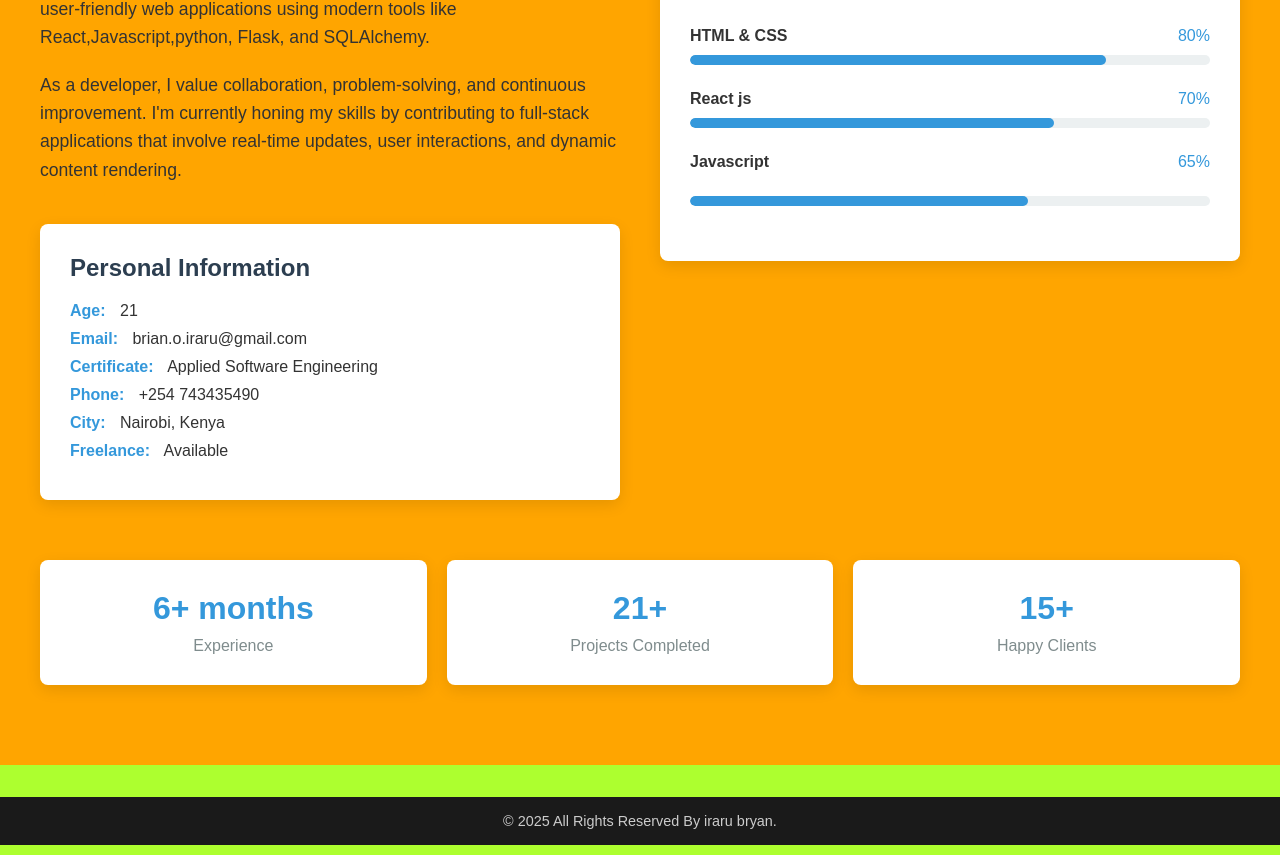
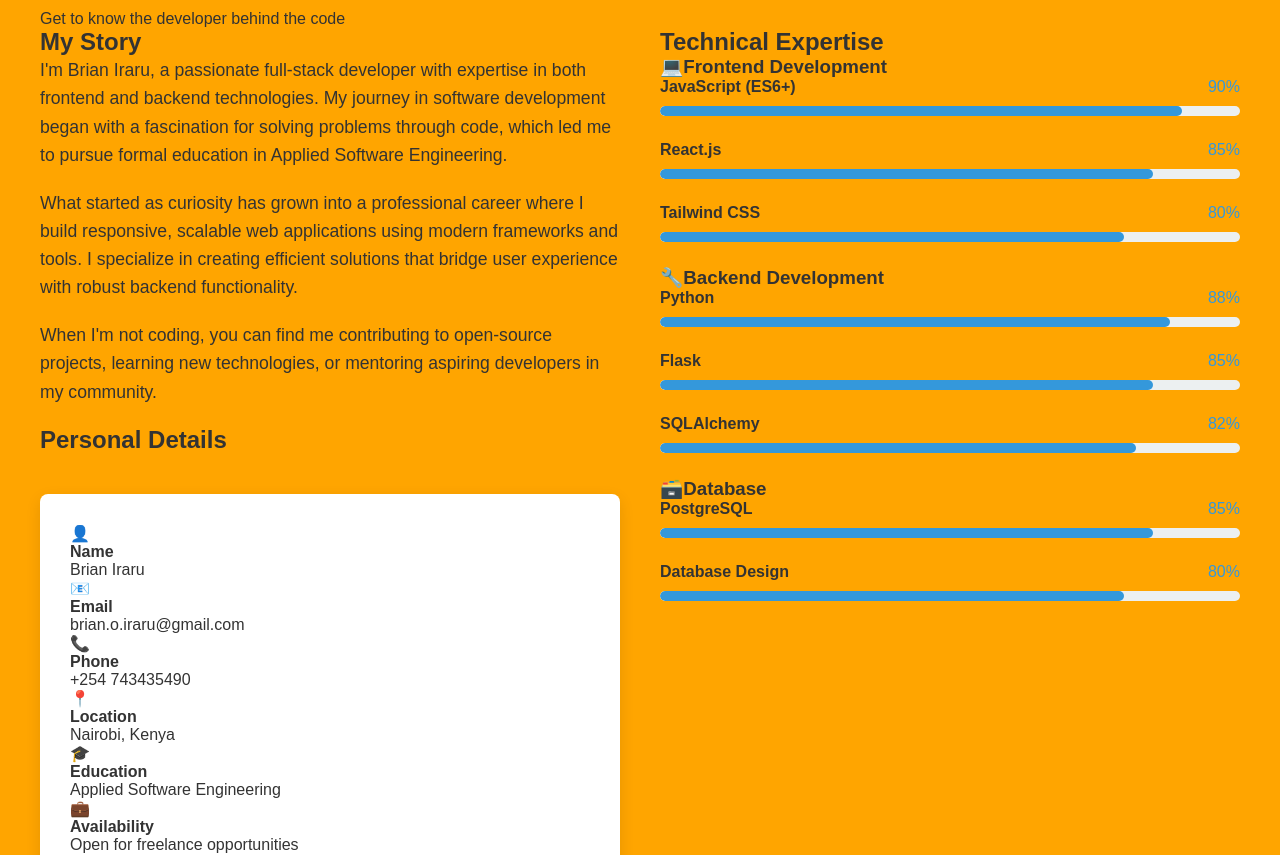
Before and after one commit to irarubrian/portfolio, a React (Vite) app: page /about in a window 1280 px wide. Shown: the part 327-1182 px from the top of the page. Built offline with nearby package versions, Linux system fonts and the light colour scheme.

Commit message:
emailjs update

```diff
--- a/src/components/About.jsx
+++ b/src/components/About.jsx
@@ -1,88 +1,204 @@
 import React from 'react';
 import Navbar from './Navbar';
-
 
 const About = () => {
     return (
         <section className="about-section">
+            <Navbar />
             <div className="about-container">
+                <div className="about-header">
                     <h1 className="about-title">About Me</h1>
+                    <p className="about-subtitle">Get to know the developer behind the code</p>
+                </div>
 
                 <div className="about-content">
                     <div className="about-left">
+                        <div className="about-card">
+                            <h2 className="section-title">My Story</h2>
                             <div className="about-bio">
-                            <p>I am a passionate junior full-stack developer with a growing skill set in both frontend and backend technologies. I enjoy building responsive and user-friendly web applications using modern tools like React,Javascript,python, Flask, and SQLAlchemy.</p>
-                            <p>As a developer, I value collaboration, problem-solving, and continuous improvement. I'm currently honing my skills by contributing to full-stack applications that involve real-time updates, user interactions, and dynamic content rendering.</p>
+                                <p>I'm Brian Iraru, a passionate full-stack developer with expertise in both frontend and backend technologies. My journey in software development began with a fascination for solving problems through code, which led me to pursue formal education in Applied Software Engineering.</p>
+                                <p>What started as curiosity has grown into a professional career where I build responsive, scalable web applications using modern frameworks and tools. I specialize in creating efficient solutions that bridge user experience with robust backend functionality.</p>
+                                <p>When I'm not coding, you can find me contributing to open-source projects, learning new technologies, or mentoring aspiring developers in my community.</p>
+                            </div>
                         </div>
 
+                        <div className="about-card">
+                            <h2 className="section-title">Personal Details</h2>
                             <div className="about-info">
-                            <h2>Personal Information</h2>
-                            <ul>
-                                <li><span className="info-label">Age:</span> 21</li>
-                                <li><span className="info-label">Email:</span> brian.o.iraru@gmail.com</li>
-                                <li><span className="info-label">Certificate:</span> Applied Software Engineering</li>
-                                <li><span className="info-label">Phone:</span> +254 743435490</li>
-                                <li><span className="info-label">City:</span> Nairobi, Kenya</li>
-                                <li><span className="info-label">Freelance:</span> Available</li>
-                            </ul>
+                                <div className="info-item">
+                                    <span className="info-icon">👤</span>
+                                    <div>
+                                        <h4>Name</h4>
+                                        <p>Brian Iraru</p>
+                                    </div>
+                                </div>
+                                <div className="info-item">
+                                    <span className="info-icon">📧</span>
+                                    <div>
+                                        <h4>Email</h4>
+                                        <p>brian.o.iraru@gmail.com</p>
+                                    </div>
+                                </div>
+                                <div className="info-item">
+                                    <span className="info-icon">📞</span>
+                                    <div>
+                                        <h4>Phone</h4>
+                                        <p>+254 743435490</p>
+                                    </div>
+                                </div>
+                                <div className="info-item">
+                                    <span className="info-icon">📍</span>
+                                    <div>
+                                        <h4>Location</h4>
+                                        <p>Nairobi, Kenya</p>
+                                    </div>
+                                </div>
+                                <div className="info-item">
+                                    <span className="info-icon">🎓</span>
+                                    <div>
+                                        <h4>Education</h4>
+                                        <p>Applied Software Engineering</p>
+                                    </div>
+                                </div>
+                                <div className="info-item">
+                                    <span className="info-icon">💼</span>
+                                    <div>
+                                        <h4>Availability</h4>
+                                        <p>Open for freelance opportunities</p>
+                                    </div>
+                                </div>
+                            </div>
                         </div>
                     </div>
 
                     <div className="about-right">
-                        <div className="skills-section">
-                            <h2>My Skills</h2>
+                        <div className="skills-card">
+                            <h2 className="section-title">Technical Expertise</h2>
+
+                            <div className="skill-category">
+                                <h3 className="skill-category-title">
+                                    <span className="category-icon">💻</span>
+                                    Frontend Development
+                                </h3>
                                 <div className="skill-item">
                                     <div className="skill-header">
-                                    <span>HTML & CSS</span>
+                                        <span>JavaScript (ES6+)</span>
+                                        <span>90%</span>
+                                    </div>
+                                    <div className="skill-bar">
+                                        <div className="skill-progress" style={{ width: '90%' }}></div>
+                                    </div>
+                                </div>
+                                <div className="skill-item">
+                                    <div className="skill-header">
+                                        <span>React.js</span>
+                                        <span>85%</span>
+                                    </div>
+                                    <div className="skill-bar">
+                                        <div className="skill-progress" style={{ width: '85%' }}></div>
+                                    </div>
+                                </div>
+                                <div className="skill-item">
+                                    <div className="skill-header">
+                                        <span>Tailwind CSS</span>
                                         <span>80%</span>
                                     </div>
                                     <div className="skill-bar">
                                         <div className="skill-progress" style={{ width: '80%' }}></div>
                                     </div>
                                 </div>
-                            {/* Repeat for other skills */}
+                            </div>
+
+                            <div className="skill-category">
+                                <h3 className="skill-category-title">
+                                    <span className="category-icon">🔧</span>
+                                    Backend Development
+                                </h3>
                                 <div className="skill-item">
                                     <div className="skill-header">
-                                    <span>React js</span>
-                                    <span>70%</span>
+                                        <span>Python</span>
+                                        <span>88%</span>
                                     </div>
                                     <div className="skill-bar">
-                                    <div className="skill-progress" style={{ width: '70%' }}></div>
+                                        <div className="skill-progress" style={{ width: '88%' }}></div>
                                     </div>
                                 </div>
                                 <div className="skill-item">
                                     <div className="skill-header">
-                                    <span>Javascript</span>
-                                    <span>65%</span>
+                                        <span>Flask</span>
+                                        <span>85%</span>
                                     </div>
-
-                            <div className='skill-item'></div>
                                     <div className="skill-bar">
-                                    <div className="skill-progress" style={{ width: '65%' }}></div>
+                                        <div className="skill-progress" style={{ width: '85%' }}></div>
+                                    </div>
+                                </div>
+                                <div className="skill-item">
+                                    <div className="skill-header">
+                                        <span>SQLAlchemy</span>
+                                        <span>82%</span>
+                                    </div>
+                                    <div className="skill-bar">
+                                        <div className="skill-progress" style={{ width: '82%' }}></div>
                                     </div>
                                 </div>
                             </div>
 
+                            <div className="skill-category">
+                                <h3 className="skill-category-title">
+                                    <span className="category-icon">🗃️</span>
+                                    Database
+                                </h3>
+                                <div className="skill-item">
+                                    <div className="skill-header">
+                                        <span>PostgreSQL</span>
+                                        <span>85%</span>
+                                    </div>
+                                    <div className="skill-bar">
+                                        <div className="skill-progress" style={{ width: '85%' }}></div>
+                                    </div>
+                                </div>
+                                <div className="skill-item">
+                                    <div className="skill-header">
+                                        <span>Database Design</span>
+                                        <span>80%</span>
+                                    </div>
+                                    <div className="skill-bar">
+                                        <div className="skill-progress" style={{ width: '80%' }}></div>
+                                    </div>
+                                </div>
+                            </div>
+                        </div>
                     </div>
                 </div>
 
-                <div className="about-stats">
-                    <div className="stat-item">
+                <div className="achievements-section">
+                    <h2 className="section-title">My Achievements</h2>
+                    <div className="achievements-grid">
+                        <div className="achievement-card">
+                            <div className="achievement-icon">🚀</div>
                             <h3>6+ months</h3>
-                        <p>Experience</p>
+                            <p>Professional Development Experience</p>
                         </div>
-                    <div className="stat-item">
-                        <h3>21+</h3>
+                        <div className="achievement-card">
+                            <div className="achievement-icon">📂</div>
+                            <h3>25+</h3>
                             <p>Projects Completed</p>
                         </div>
-                    <div className="stat-item">
+                        <div className="achievement-card">
+                            <div className="achievement-icon">😊</div>
+                            <h3>20+</h3>
+                            <p>Satisfied Clients</p>
+                        </div>
+                        <div className="achievement-card">
+                            <div className="achievement-icon">🌐</div>
                             <h3>15+</h3>
-                        <p>Happy Clients</p>
+                            <p>Open Source Contributions</p>
+                        </div>
                     </div>
                 </div>
             </div>
         </section>
     );
-}
+};
 
 export default About;
--- a/src/components/Contact.jsx
+++ b/src/components/Contact.jsx
@@ -1,3 +1,74 @@
+// import React, { useRef, useState } from 'react';
+// import emailjs from 'emailjs-com';
+
+// const Contact = () => {
+//   const form = useRef();
+//   const [status, setStatus] = useState(null);
+
+//   const handleSubmit = (e) => {
+//     e.preventDefault();
+//     setStatus('loading');
+
+//     emailjs
+//       .sendForm(
+//         'service_ad6wn19',
+//         'template_q0kyd6g',
+//         form.current,
+//         'waGj_-WM2xRis0oCJ'
+//       )
+//       .then(
+//         (result) => {
+//           console.log(result.text);
+//           setStatus('success');
+//           form.current.reset();
+//         },
+//         (error) => {
+//           console.error(error.text);
+//           setStatus('error');
+//         }
+//       );
+//   };
+
+//   return (
+//     <div className="contact-container">
+//       <h2>📬 Contact Me</h2>
+
+//       <div className="contact-content">
+//         {/* Info Section */}
+//         <div className="contact-info">
+//           <p><strong>Age:</strong> 21</p>
+//           <p>
+//             <strong>Email:</strong>{' '}
+//             <a href="mailto:brian.o.iraru@gmail.com">brian.o.iraru@gmail.com</a>
+//           </p>
+//           <p><strong>Certificate:</strong> Applied Software Engineering</p>
+//           <p>
+//             <strong>Phone:</strong>{' '}
+//             <a href="tel:+254743435490">+254 743435490</a>
+//           </p>
+//           <p><strong>City:</strong> Nairobi, Kenya</p>
+//           <p><strong>Freelance:</strong> Available</p>
+//         </div>
+
+//         {/* Form Section */}
+//         <form ref={form} onSubmit={handleSubmit} className="contact-form">
+//           <input type="text" name="user_name" placeholder="Your Name" required />
+//           <input type="email" name="user_email" placeholder="Your Email" required />
+//           <textarea name="message" placeholder="Your Message" required></textarea>
+//           <button type="submit" disabled={status === 'loading'}>
+//             {status === 'loading' ? 'Sending...' : 'Send Message'}
+//           </button>
+//         </form>
+//       </div>
+
+//       {/* Status Messages */}
+//       {status === 'success' && <p className="status success">✅ Message sent successfully!</p>}
+//       {status === 'error' && <p className="status error">❌ Failed to send message. Please try again.</p>}
+//     </div>
+//   );
+// };
+
+// export default Contact;
 import React, { useRef, useState } from 'react';
 import emailjs from 'emailjs-com';
 
@@ -5,25 +76,24 @@ const Contact = () => {
   const form = useRef();
   const [status, setStatus] = useState(null);
 
+  // Handles form submission
   const handleSubmit = (e) => {
     e.preventDefault();
     setStatus('loading');
 
     emailjs
       .sendForm(
-        'service_ad6wn19',
-        'template_q0kyd6g',
-        form.current,
-        'waGj_-WM2xRis0oCJ'
+        'service_ad6wn19',      // Your EmailJS service ID
+        'template_q0kyd6g',     // Your EmailJS template ID
+        form.current,           // The form reference
+        'waGj_-WM2xRis0oCJ'     // Your EmailJS user/public key
       )
       .then(
-        (result) => {
-          console.log(result.text);
+        () => {
           setStatus('success');
           form.current.reset();
         },
-        (error) => {
-          console.error(error.text);
+        () => {
           setStatus('error');
         }
       );
@@ -32,7 +102,6 @@ const Contact = () => {
   return (
     <div className="contact-container">
       <h2>📬 Contact Me</h2>
-
       <div className="contact-content">
         {/* Info Section */}
         <div className="contact-info">
@@ -50,11 +119,28 @@ const Contact = () => {
           <p><strong>Freelance:</strong> Available</p>
         </div>
 
-        {/* Form Section */}
+        {/* Contact Form */}
         <form ref={form} onSubmit={handleSubmit} className="contact-form">
-          <input type="text" name="user_name" placeholder="Your Name" required />
-          <input type="email" name="user_email" placeholder="Your Email" required />
-          <textarea name="message" placeholder="Your Message" required></textarea>
+          <input
+            type="text"
+            name="user_name"
+            placeholder="Your Name"
+            required
+            autoComplete="off"
+          />
+          <input
+            type="email"
+            name="user_email"
+            placeholder="Your Email"
+            required
+            autoComplete="off"
+          />
+          <textarea
+            name="message"
+            placeholder="Your Message"
+            required
+            rows={5}
+          ></textarea>
           <button type="submit" disabled={status === 'loading'}>
             {status === 'loading' ? 'Sending...' : 'Send Message'}
           </button>
@@ -62,8 +148,12 @@ const Contact = () => {
       </div>
 
       {/* Status Messages */}
-      {status === 'success' && <p className="status success">✅ Message sent successfully!</p>}
-      {status === 'error' && <p className="status error">❌ Failed to send message. Please try again.</p>}
+      {status === 'success' && (
+        <p className="status success">✅ Message sent successfully!</p>
+      )}
+      {status === 'error' && (
+        <p className="status error">❌ Failed to send message. Please try again.</p>
+      )}
     </div>
   );
 };
```
Lines whose indentation alone changed are shown as unchanged.
